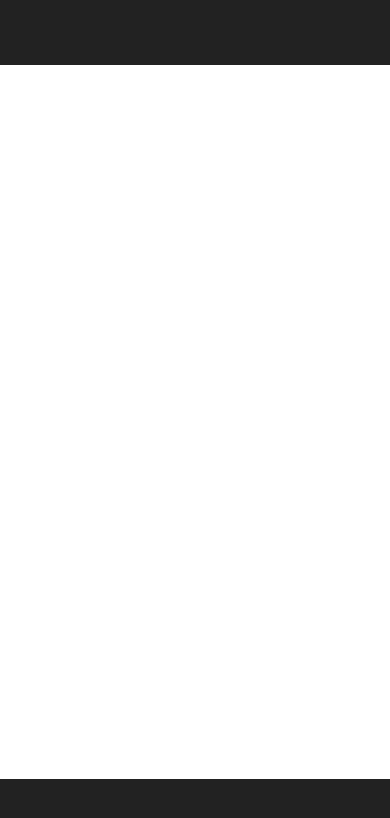
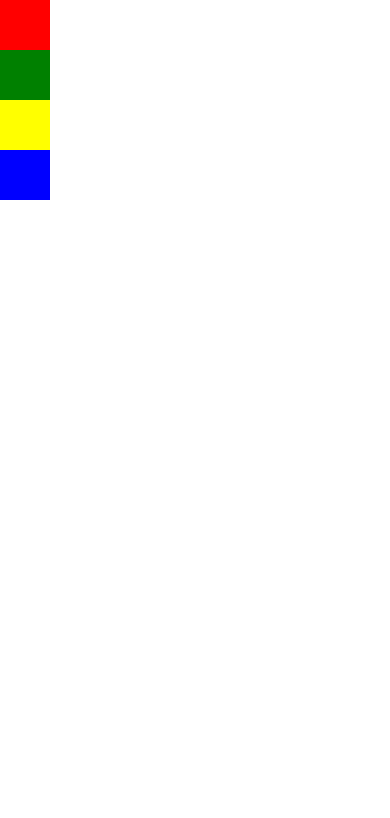
Before and after one commit to artodeschini/myReactNaticeApp, a React Native app: screen / in a window 390 px wide. Shown: the top 818 px of the page. Built offline with nearby package versions, Linux system fonts and the light colour scheme.

Commit message:
box um em baixo do outro

```diff
--- a/App.js
+++ b/App.js
@@ -6,19 +6,27 @@ class App extends Component {
 
   render(){
     return(
-      //base para um app com header e footer
-      <View style={{ flex:1, backgroundColor: '#222'}}>
+      //comportamento padrao box um em baixo do outro
+      <View style={{ flex:1}}>
         <View style={{
-          height: 65,
-          backgroundColor: '#222'
+          height: 50,
+          width: 50,
+          backgroundColor: 'red'
         }}></View>
          <View style={{
-          flex: 1,
-          backgroundColor: '#FFF'
+          height: 50,
+          width: 50,
+          backgroundColor: 'green'
         }}></View>
         <View style={{
-          height: 65,
-          backgroundColor: '#222'
+          height: 50,
+          width: 50,
+          backgroundColor: 'yellow'
+        }}></View>
+         <View style={{
+          height: 50,
+          width: 50,
+          backgroundColor: 'blue'
         }}></View>
       </View>
     );
```
